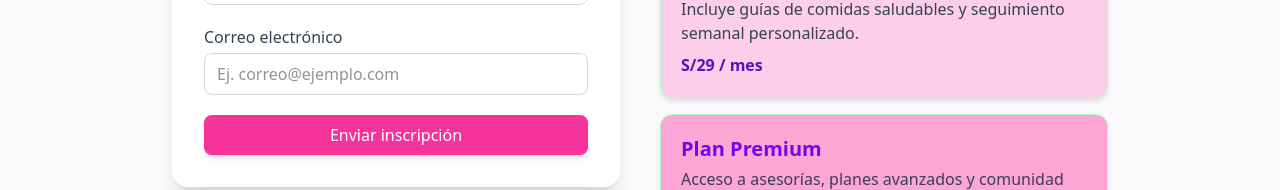
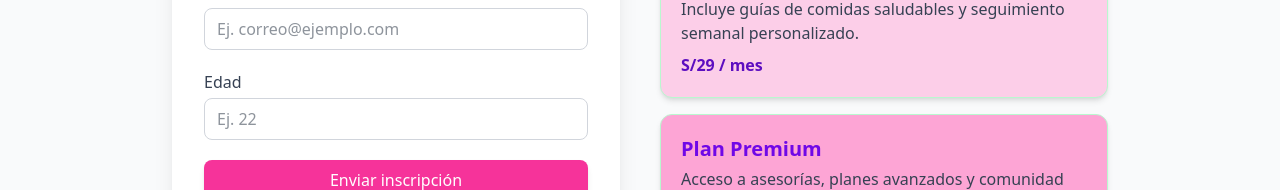
Before and after one commit to trivalu23/Proyecto-UNIDAD-3, a React (Vite) app: page /inscripcion in a window 1280 px wide. Shown: the part 473-663 px from the top of the page. Built offline with nearby package versions, Linux system fonts and the light colour scheme.

Commit message:
Añadí el campo de edad

```diff
--- a/src/pages/Inscripcion.jsx
+++ b/src/pages/Inscripcion.jsx
@@ -4,6 +4,7 @@ const Inscripcion = () => {
   const [formData, setFormData] = useState({
     nombre: "",
     correo: "",
+    edad: "",
     objetivo: "",
   });
 
@@ -17,15 +18,34 @@ const Inscripcion = () => {
   const handleSubmit = (e) => {
     e.preventDefault();
 
-    if (!formData.nombre || !formData.correo || !formData.objetivo) {
+    const { nombre, correo, edad } = formData;
+
+    // Verificar campos vacíos
+    if (!nombre || !correo || !edad) {
       setMensaje("Por favor completa todos los campos 🌿");
       return;
     }
 
+    // Verificar edad válida
+    const edadNum = parseInt(edad, 10);
+    if (isNaN(edadNum) || edadNum < 0) {
+      setMensaje("Por favor ingresa una edad válida 🌸");
+      return;
+    }
+
+    // Verificar si es mayor de edad
+    if (edadNum <= 18) {
+      setMensaje(
+        "Lo sentimos 😔, debes ser mayor de 18 años para inscribirte."
+      );
+      return;
+    }
+
+    // Si todo está bien
     setMensaje(
       "¡Gracias por inscribirte! 💚 Nos pondremos en contacto pronto."
     );
-    setFormData({ nombre: "", correo: "", objetivo: "" });
+    setFormData({ nombre: "", correo: "", edad: "", objetivo: "" });
   };
 
   const planes = [
@@ -89,6 +109,21 @@ const Inscripcion = () => {
             />
           </div>
 
+          <div>
+            <label className="block text-gray-700 dark:text-gray-200 font-medium mb-1">
+              Edad
+            </label>
+            <input
+              type="number"
+              name="edad"
+              value={formData.edad}
+              onChange={handleChange}
+              min="0"
+              className="w-full border border-gray-300 dark:border-gray-600 rounded-lg px-3 py-2 text-gray-800 dark:text-gray-100 dark:bg-gray-700 focus:outline-none focus:ring-2 focus:ring-pink-400"
+              placeholder="Ej. 22"
+            />
+          </div>
+
           <button
             type="submit"
             className="w-full bg-pink-500 hover:bg-pink-600 text-white py-2 rounded-lg font-medium shadow-md transition"
@@ -98,7 +133,13 @@ const Inscripcion = () => {
         </form>
 
         {mensaje && (
-          <p className="text-center mt-4 text-violet-600 dark:text-violet-300 font-semibold">
+          <p
+            className={`text-center mt-4 font-semibold ${
+              mensaje.includes("Gracias")
+                ? "text-green-600 dark:text-green-400"
+                : "text-red-500 dark:text-red-400"
+            }`}
+          >
             {mensaje}
           </p>
         )}
```
